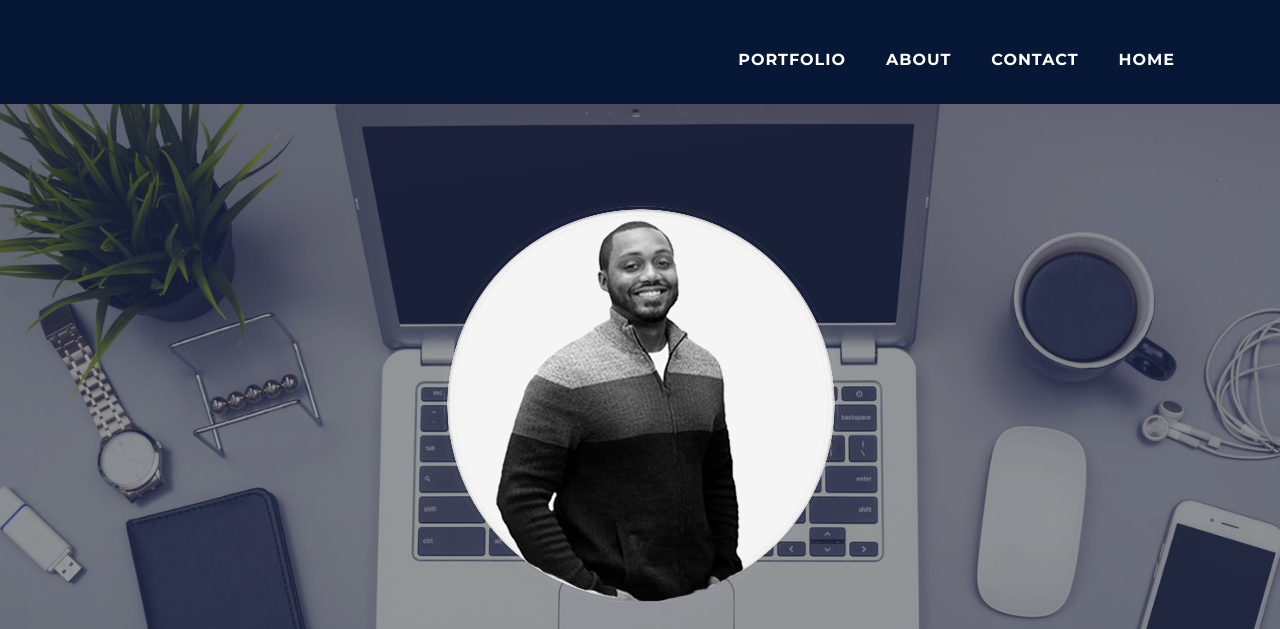
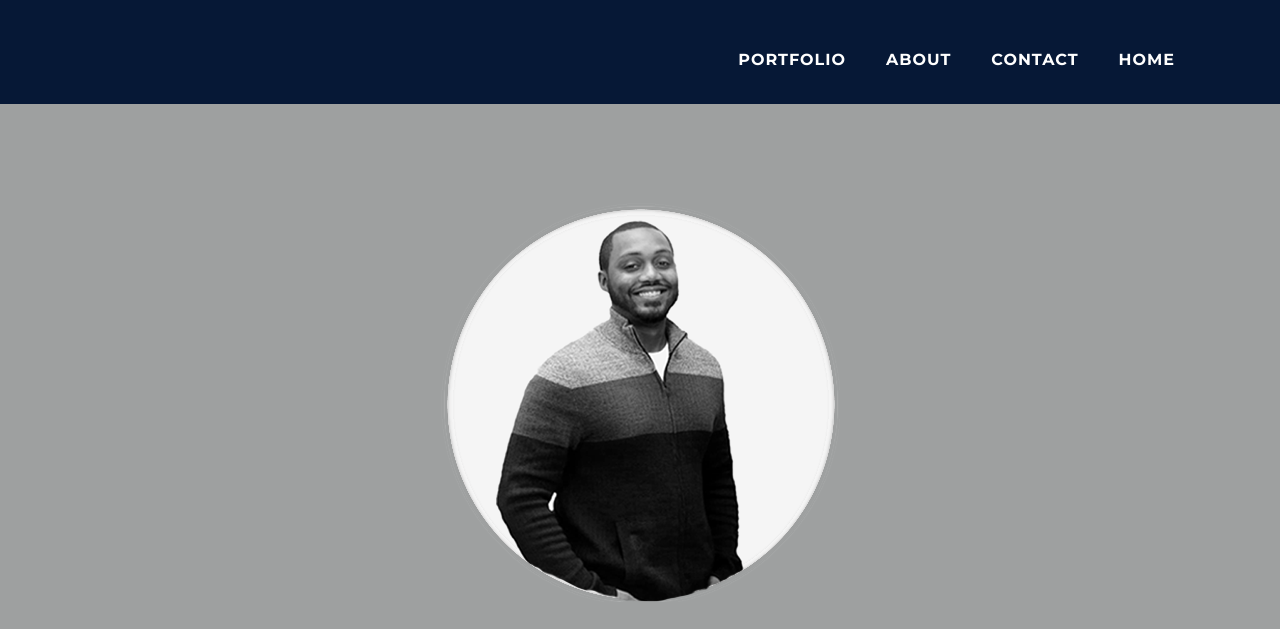
Before and after one commit to thargrove89/thargrove_designportfolio, a website: page index.html in a window 1280 px wide. Shown: the top 629 px of the page. Drawn offline with Linux system fonts and the light colour scheme.

Commit message:
Update freelancer.css

```diff
--- a/freelancer.css
+++ b/freelancer.css
@@ -375,18 +375,7 @@ a:focus, a:hover, a:active {
 }
 
 .bg-primary {
-    padding-top: calc(6rem + 72px);
-  padding-bottom: 6rem;
-  text-align: center;
-  color: white;
-  background-image: url("../img/workdesk.png");
-  background-repeat: no-repeat;
-  background-attachment: scroll;
-  background-position: center center;
-  -webkit-background-size: cover;
-  -moz-background-size: cover;
-  -o-background-size: cover;
-  background-size: cover;
+background-color: #9ea0a0 !important;
 }
 
 .bg-secondary {
```
